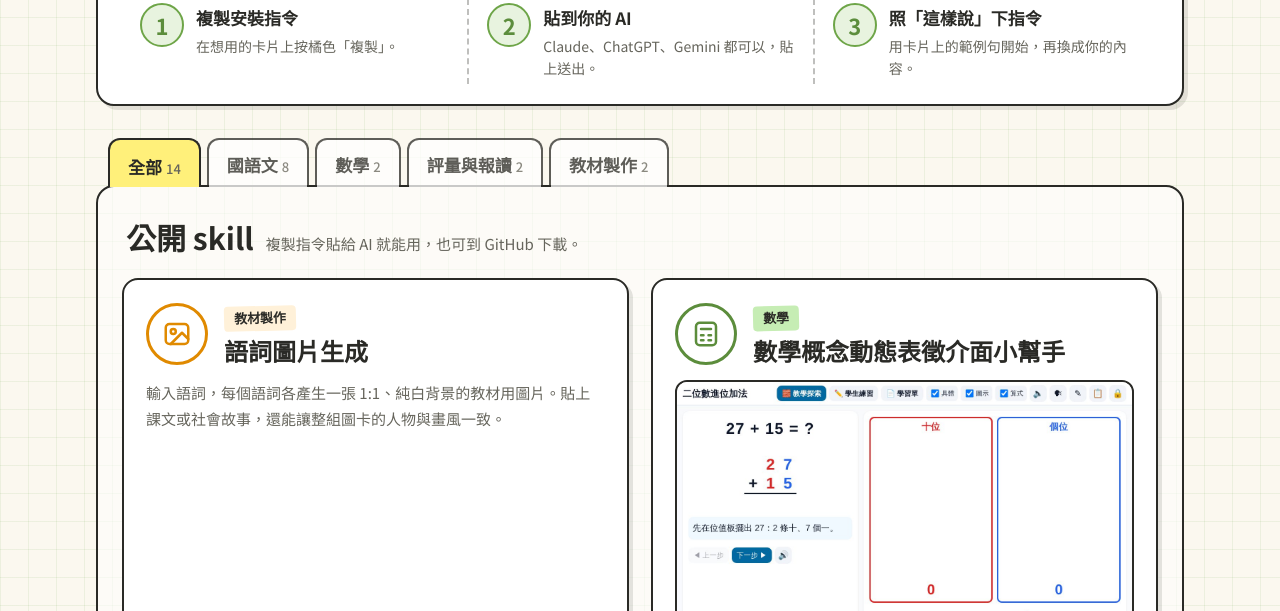
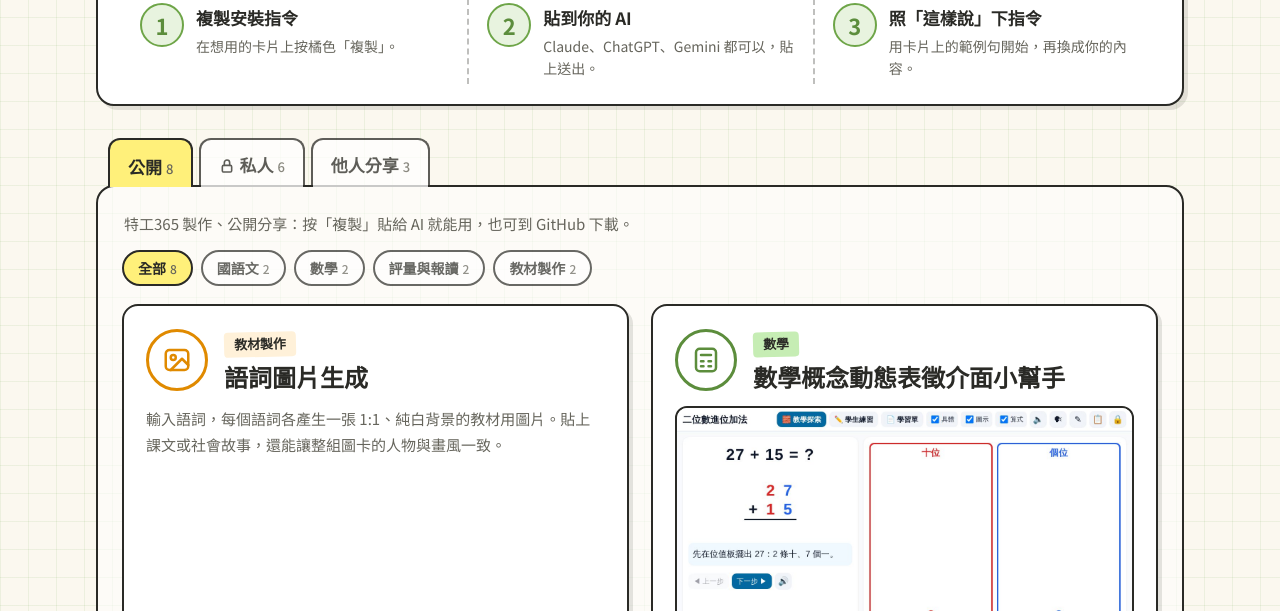
Before and after one commit to sesns365/skills, a plain HTML site: page index.html in a window 1280 px wide. Shown: the part 179-790 px from the top of the page. Drawn offline with Linux system fonts and the light colour scheme; a web font is replaced by a local one.

Commit message:
分享網頁改成公開／私人／他人分享三分頁，新增他人分享三筆（Wordwall CLI、動畫原理解說圖片加強版、Antigravity 繁中套件）
Co-Authored-By: Claude Opus 5.5 <noreply@anthropic.com>
Claude-Session: https://claude.ai/code/session_013gxeH8J5a2cDFpFnXY8MLf

```diff
--- a/index.html
+++ b/index.html
@@ -67,7 +67,8 @@
     position:relative;top:2px;transition:opacity .15s,padding .15s}
   .tab .n{font-family:var(--font);font-weight:500;font-size:13px;color:var(--muted);margin-left:4px}
   .tab:hover{opacity:1}
-  .tab[aria-pressed="true"]{opacity:1;background:var(--tab,var(--hl-yellow));padding-top:12px;z-index:1}
+  .tab[aria-selected="true"]{opacity:1;background:var(--tab,var(--hl-yellow));padding-top:12px;z-index:1}
+  .tab svg{width:16px;height:16px;vertical-align:-2px;margin-right:4px}
   .tab:focus-visible,.copy:focus-visible,.gh:focus-visible{outline:3px solid var(--orange);outline-offset:2px}
   .box{border:2px solid var(--line);border-radius:18px;background:color-mix(in srgb,var(--surface) 55%,transparent);padding:24px}
   .board{display:grid;grid-template-columns:repeat(2,minmax(0,1fr));gap:22px}
@@ -122,13 +123,19 @@
   .lb-stage img{display:block;width:100%;height:auto}
   .lb-foot{width:100%;max-width:1100px;display:flex;justify-content:space-between;align-items:center;gap:10px;color:#fff;font-size:15px}
   .lb-cap{flex:1;text-align:center}
-  /* 公開／私人分區 */
-  .zone{display:flex;flex-direction:column;gap:14px}
-  .zone+.zone{margin-top:30px;padding-top:26px;border-top:2px dashed color-mix(in srgb,var(--line) 35%,transparent)}
-  .zone[hidden]+.zone{margin-top:0;padding-top:0;border-top:0}
-  .zone-h{display:flex;align-items:baseline;flex-wrap:wrap;gap:4px 12px;padding-left:4px}
-  .zone-h h2{font-family:var(--font-hand);font-size:clamp(24px,3.4vw,30px);margin:0;font-weight:700}
+  /* 分區分頁＋分類篩選 */
+  .zone-h{margin:0 0 12px;padding-left:2px}
   .zone-h p{margin:0;color:var(--muted);font-size:15px}
+  .cats{display:flex;flex-wrap:wrap;gap:8px;margin:0 0 18px}
+  .chip{font:inherit;font-size:14px;font-weight:700;color:var(--ink);cursor:pointer;min-height:36px;padding:4px 14px;border:2px solid var(--line);
+    border-radius:999px;background:var(--surface);opacity:.7}
+  .chip .n{font-weight:500;color:var(--muted);margin-left:4px;font-size:12px}
+  .chip:hover{opacity:1}
+  .chip[aria-pressed="true"]{opacity:1;background:var(--tab,var(--hl-yellow))}
+  .chip:focus-visible{outline:3px solid var(--orange);outline-offset:2px}
+  .by{font-size:13px;color:var(--muted);margin-top:2px}
+  .by a{color:var(--green)}
+  .links{display:flex;gap:14px;flex-wrap:wrap}
   .lock{display:inline-flex;align-items:center;gap:4px;font-size:13px;font-weight:700;padding:1px 10px;border-radius:4px;
     background:var(--paper);border:2px solid var(--line);transform:rotate(1.5deg);margin-left:6px;vertical-align:2px}
   .lock svg{width:14px;height:14px}
@@ -161,20 +168,15 @@
   </section>
 
   <section class="shelf">
-    <div id="tabs" class="tabs" role="group" aria-label="依分類篩選"></div>
-    <div class="box">
-    <div class="zone">
-      <div class="zone-h"><h2>公開 skill</h2><p>複製指令貼給 AI 就能用，也可到 GitHub 下載。</p></div>
+    <div id="tabs" class="tabs" role="tablist" aria-label="skill 分區"></div>
+    <div class="box" role="tabpanel" aria-labelledby="tabs">
+      <div class="zone-h"><p id="zoneNote"></p></div>
+      <div id="cats" class="cats" role="group" aria-label="依分類篩選"></div>
       <div id="board" class="board"></div>
-    </div>
-    <div id="zonePriv" class="zone">
-      <div class="zone-h"><h2>私人 skill</h2><p>目前只展示功能說明，不開放下載。</p></div>
-      <div id="boardPriv" class="board"></div>
-    </div>
     </div>
   </section>
 
-  <footer>由 <a href="https://github.com/sesns365" target="_blank" rel="noopener">特工365</a> 整理。公開 skill 的完整說明與下載都在各自的 GitHub 頁面。</footer>
+  <footer>由 <a href="https://github.com/sesns365" target="_blank" rel="noopener">特工365</a> 整理。「他人分享」分頁的 skill 版權屬原作者，下載與說明請到原作者的頁面。</footer>
 </main>
 <div id="lb" class="lb" role="dialog" aria-modal="true" aria-labelledby="lbTitle" hidden>
   <div class="lb-bar"><span id="lbTitle" class="lb-title"></span><button id="lbClose" class="lb-btn" type="button" aria-label="關閉">✕ 關閉</button></div>
@@ -209,13 +211,33 @@
   function cmd(s){return "安裝這個 skill："+s.url}
   function toast(m){var t=$("toast");t.textContent=m;t.classList.add("show");clearTimeout(t._h);t._h=setTimeout(function(){t.classList.remove("show")},1800)}
 
-  var cats=["全部","國語文","數學","評量與報讀","教材製作"];
-  skills.forEach(function(s){if(s.cat&&cats.indexOf(s.cat)<0)cats.push(s.cat)});
-  function n(c){return c==="全部"?skills.length:skills.filter(function(s){return s.cat===c}).length}
-  $("tabs").innerHTML=cats.filter(function(c){return n(c)>0}).map(function(c){
-    return '<button class="tab" type="button" style="--tab:'+(TAB[c]||"var(--hl-yellow)")+'" data-cat="'+esc(c)+'" aria-pressed="'+(c===cat)+'">'+esc(c)+'<span class="n">'+n(c)+'</span></button>'}).join("");
-  $("tabs").addEventListener("click",function(e){var b=e.target.closest(".tab");if(!b)return;cat=b.dataset.cat;
-    Array.prototype.forEach.call(this.children,function(x){x.setAttribute("aria-pressed",x.dataset.cat===cat)});render()});
+  // 分區分頁：public 公開、private 私人、shared 他人分享
+  var ZONES=[
+    {id:"public",name:"公開",bg:"var(--hl-yellow)",note:"特工365 製作、公開分享：按「複製」貼給 AI 就能用，也可到 GitHub 下載。"},
+    {id:"private",name:"私人",bg:"var(--hl-green)",note:"特工365 自用的 skill，這裡只展示功能說明，不開放下載。"},
+    {id:"shared",name:"他人分享",bg:"var(--hl-pink)",note:"其他老師分享的好用 skill，版權屬原作者，下載與說明請到原作者頁面。"}
+  ];
+  function zoneOf(s){return s.shared?"shared":s.private?"private":"public"}
+  var zone=(location.hash||"").slice(1);
+  if(!ZONES.some(function(z){return z.id===zone}))zone="public";
+  function inZone(){return skills.filter(function(s){return zoneOf(s)===zone})}
+  function drawTabs(){
+    $("tabs").innerHTML=ZONES.map(function(z){var k=skills.filter(function(s){return zoneOf(s)===z.id}).length;
+      return '<button class="tab" type="button" role="tab" style="--tab:'+z.bg+'" data-zone="'+z.id+'" aria-selected="'+(z.id===zone)+'">'+
+        (z.id==="private"?LOCK_SVG:'')+esc(z.name)+'<span class="n">'+k+'</span></button>'}).join("");
+    $("zoneNote").textContent=ZONES.filter(function(z){return z.id===zone})[0].note}
+  function drawCats(){
+    var list=inZone(),cs=["全部"];
+    ["國語文","數學","評量與報讀","教材製作"].concat(list.map(function(s){return s.cat})).forEach(function(c){
+      if(c&&cs.indexOf(c)<0&&list.some(function(s){return s.cat===c}))cs.push(c)});
+    if(cs.indexOf(cat)<0)cat="全部";
+    $("cats").hidden=cs.length<3;
+    $("cats").innerHTML=cs.map(function(c){var k=c==="全部"?list.length:list.filter(function(s){return s.cat===c}).length;
+      return '<button class="chip" type="button" style="--tab:'+(TAB[c]||"var(--hl-yellow)")+'" data-cat="'+esc(c)+'" aria-pressed="'+(c===cat)+'">'+esc(c)+'<span class="n">'+k+'</span></button>'}).join("")}
+  $("tabs").addEventListener("click",function(e){var b=e.target.closest(".tab");if(!b)return;zone=b.dataset.zone;cat="全部";
+    try{history.replaceState(null,"","#"+zone)}catch(err){}
+    drawTabs();drawCats();render()});
+  $("cats").addEventListener("click",function(e){var b=e.target.closest(".chip");if(!b)return;cat=b.dataset.cat;drawCats();render()});
 
   var AIS=["Claude","ChatGPT","Gemini"];
   function aiRow(s){if(!s.ai)return "";
@@ -223,10 +245,11 @@
       return '<span class="ai-c'+(ok?'':' no')+'"'+(ok?'':' title="目前不支援"')+'>'+(ok?'✓ ':'')+a+'</span>'}).join("")+
       (s.aiNote?'<span class="ai-n">'+esc(s.aiNote)+'</span>':'')+'</div>'}
   function card(s){
-      var priv=!!s.private;
+      var priv=!!s.private&&!s.shared;
       return '<article class="card" style="--c:'+esc(s.color||"#6ea548")+';--tab:'+(TAB[s.cat]||"var(--hl-yellow)")+'">'+
         '<div class="card-top"><span class="icon"><svg viewBox="0 0 24 24" fill="none" stroke="currentColor" stroke-width="2" stroke-linecap="round" stroke-linejoin="round" aria-hidden="true">'+(ICONS[s.icon]||ICONS.book)+'</svg></span>'+
-        '<div><span class="label">'+esc(s.cat||"")+'</span>'+(priv?'<span class="lock">'+LOCK_SVG+'私人</span>':'')+'<h2>'+esc(s.name)+'</h2></div></div>'+
+        '<div><span class="label">'+esc(s.cat||"")+'</span>'+(priv?'<span class="lock">'+LOCK_SVG+'私人</span>':'')+'<h2>'+esc(s.name)+'</h2>'+
+        (s.author?'<div class="by">原作者：'+(s.authorUrl?'<a href="'+esc(s.authorUrl)+'" target="_blank" rel="noopener">'+esc(s.author)+'</a>':esc(s.author))+'</div>':'')+'</div></div>'+
         (s.shots&&s.shots.length?'<button class="shot" type="button" data-slug="'+esc(s.slug)+'" aria-label="看'+esc(s.name)+'的功能說明圖">'+
           '<img src="'+esc(s.shots[0].src)+'" alt="'+esc(s.shots[0].cap||"")+'" loading="lazy">'+
           '<span class="shot-cap"><span>'+esc(s.shots[0].cap||"")+'</span><span class="shot-n">看圖 '+s.shots.length+' 張</span></span></button>':'')+
@@ -234,17 +257,14 @@
         aiRow(s)+
         (s.say?'<div class="say"><span class="say-who" aria-hidden="true">你</span><small>'+(priv?'使用時這樣說':'裝好後這樣說')+'</small>「'+esc(s.say)+'」</div>':'')+
         (priv?'<div class="private-note">'+LOCK_SVG+'<span>私人 skill，目前不開放下載。</span></div>':
+        s.installNote?'<div class="private-note"><span>'+esc(s.installNote)+'</span></div>':
         '<div class="install"><div class="cmd">'+esc(cmd(s))+'</div>'+
         '<button class="copy" type="button" data-slug="'+esc(s.slug)+'">'+COPY_SVG+'<span>複製</span></button></div>')+
-        '<div class="foot"><span>'+(s.updated?'更新 '+esc(s.updated):'')+'</span>'+(priv||!s.url?'':'<a class="gh" href="'+esc(s.url)+'" target="_blank" rel="noopener">GitHub 說明與下載 ↗</a>')+'</div>'+
+        '<div class="foot"><span>'+(s.updated?(s.shared?'收錄 ':'更新 ')+esc(s.updated):'')+'</span>'+(priv||!s.url?'':'<span class="links">'+(s.source?'<a class="gh" href="'+esc(s.source)+'" target="_blank" rel="noopener">'+esc(s.sourceName||"來源")+' ↗</a>':'')+
+          '<a class="gh" href="'+esc(s.url)+'" target="_blank" rel="noopener">'+(s.shared?'原作者 GitHub ↗':'GitHub 說明與下載 ↗')+'</a></span>')+'</div>'+
       '</article>'}
   function render(){
-    var list=skills.filter(function(s){return cat==="全部"||s.cat===cat});
-    var pub=list.filter(function(s){return !s.private}),pri=list.filter(function(s){return s.private});
-    $("board").innerHTML=pub.map(card).join("");
-    $("board").parentNode.hidden=!pub.length;
-    $("boardPriv").innerHTML=pri.map(card).join("");
-    $("zonePriv").hidden=!pri.length;
+    $("board").innerHTML=inZone().filter(function(s){return cat==="全部"||s.cat===cat}).map(card).join("");
   }
   function fallback(text){var ta=document.createElement("textarea");ta.value=text;ta.style.position="fixed";ta.style.opacity="0";document.body.appendChild(ta);ta.select();
     var ok=false;try{ok=document.execCommand("copy")}catch(e){}document.body.removeChild(ta);return ok}
@@ -257,7 +277,7 @@
     var no=function(){if(fallback(text))ok();else toast("請選取指令後按 Ctrl+C 複製")};
     try{navigator.clipboard.writeText(text).then(ok,no)}catch(err){no()}
   }
-  $("board").addEventListener("click",onBoard);$("boardPriv").addEventListener("click",onBoard);
+  $("board").addEventListener("click",onBoard);
   var lb={s:null,i:0,from:null};
   function showLb(){var x=lb.s.shots[lb.i];$("lbImg").src=x.src;$("lbImg").alt=x.cap||"";$("lbStage").scrollTop=0;
     $("lbCap").textContent=(lb.s.shots.length>1?(lb.i+1)+" / "+lb.s.shots.length+"　":"")+(x.cap||"");
@@ -270,7 +290,7 @@
   $("lb").addEventListener("click",function(e){if(e.target===this)closeLb()});
   document.addEventListener("keydown",function(e){if($("lb").hidden)return;
     if(e.key==="Escape")closeLb();else if(e.key==="ArrowLeft")step(-1);else if(e.key==="ArrowRight")step(1)});
-  render();
+  drawTabs();drawCats();render();
 })();
 </script>
 </body>
--- a/skills.js
+++ b/skills.js
@@ -6,6 +6,7 @@
 // hidden: true ＝暫不開放：首頁不顯示，但 GitHub repo 仍是公開的。要重新開放就刪掉這行或改成 false。
 // private: true ＝私人 skill：放在「私人 skill」區，只展示說明與截圖，不顯示安裝指令與下載連結（url 可省略）。
 // 帳號自用的 skill（如 token 提醒、logo）不要放進來。
+// shared: true ＝他人分享：放在「他人分享」分頁；author＝原作者、authorUrl＝作者頁、source＝來源（影片等）、sourceName＝來源連結文字、url＝原作者 repo、updated＝收錄日期；installNote＝不是用「安裝這個 skill」裝的工具，改顯示這段安裝說明（不顯示複製鈕）。
 window.SKILLS = [
   {
     name: "語詞圖片生成",
@@ -244,5 +245,61 @@ window.SKILLS = [
     color: "#3a7fc1",
     say: "幫我做「譬喻法」的互動動畫和作業單",
     updated: "2026-11-26"
+  },
+
+  // ===== 以下為他人分享（shared: true，版權屬原作者） =====
+  {
+    name: "Wordwall CLI",
+    slug: "wordwall-cli",
+    shared: true,
+    author: "mathruffian-dot",
+    authorUrl: "https://github.com/mathruffian-dot",
+    source: "https://www.youtube.com/watch?v=SDnWhL2RSag",
+    sourceName: "介紹影片",
+    ai: ["Claude"],
+    aiNote: "需在 Windows 電腦用 Claude Code（或 Codex）執行，並由老師本人登入自己的 Wordwall 帳號。",
+    url: "https://github.com/mathruffian-dot/wordwall-cli",
+    summary: "讓 AI 直接操作 Wordwall：用一句話描述想要的遊戲，就自動選範本、出題並建立活動（測驗、配對、分類、轉盤、句子填空、標示圖等），可做圖片題與 PDF 截圖題，還能指派成學生作業、匯出成績。",
+    cat: "評量與報讀",
+    icon: "touch",
+    color: "#d6457a",
+    say: "用 Wordwall 幫我做一個「分數比大小」的配對遊戲，並指派成學生作業",
+    updated: "2026-11-26"
+  },
+  {
+    name: "動畫原理解說（圖片加強版）",
+    slug: "claude-motion-explainer-images",
+    shared: true,
+    author: "mathruffian-dot",
+    authorUrl: "https://github.com/mathruffian-dot",
+    source: "https://www.youtube.com/watch?v=SDnWhL2RSag",
+    sourceName: "介紹影片",
+    ai: ["Claude"],
+    aiNote: "需在電腦用 Claude Code（或 Codex 等 agent）執行，要先裝 Node.js、ffmpeg、HyperFrames；旁白用 edge-tts，示意圖可選用 Codex CLI 生成。",
+    url: "https://github.com/mathruffian-dot/claude-motion-explainer-images",
+    summary: "用一句話做出一支原理解說動畫：自動研究、分鏡、配旁白與字幕，並加上兩種圖片：從 Wikimedia Commons 找有授權的照片當「證據卡」（自動標作者與授權），以及 AI 生成的示意背景圖。立體內容會自動用 three.js，唸錯字可單句替換不必重做。",
+    cat: "教材製作",
+    icon: "play",
+    color: "#e08a00",
+    say: "做一支 90 秒的動畫，解說「飛機為什麼飛得起來」",
+    updated: "2026-11-26"
+  },
+  {
+    name: "Antigravity 2.0 繁體中文套件",
+    slug: "antigravity2-zh-tw",
+    shared: true,
+    author: "workkkkkkez00m",
+    authorUrl: "https://github.com/workkkkkkez00m",
+    shots: [
+      { src: "https://raw.githubusercontent.com/workkkkkkez00m/antigravity2.0-zh-tw/HEAD/images/screenshot-main-ui-v2.29.0.jpg", cap: "中文化後的主介面（圖片取自原作者 repo）" },
+      { src: "https://raw.githubusercontent.com/workkkkkkez00m/antigravity2.0-zh-tw/HEAD/images/screenshot-settings-v2.29.0.jpg", cap: "中文化後的設定頁（圖片取自原作者 repo）" }
+    ],
+    url: "https://github.com/workkkkkkez00m/antigravity2.0-zh-tw",
+    summary: "這不是 skill，是把 Google 的 AI 寫程式工具 Antigravity 2.0 介面翻成繁體中文（台灣）的套件。支援 Windows 與 macOS，安裝前自動備份，可一鍵還原英文原版，並避開程式碼區、終端機等不該翻譯的地方。",
+    cat: "工具",
+    icon: "book",
+    color: "#5c8d3c",
+    installNote: "這是電腦工具，不是 skill：請先裝 Node.js LTS，再到原作者頁面下載「圖形化版」安裝器（不用打指令）或「傳統版」腳本。",
+    updated: "2026-11-26"
   }
 ];
```
Also changed, not shown: 1 other file.
